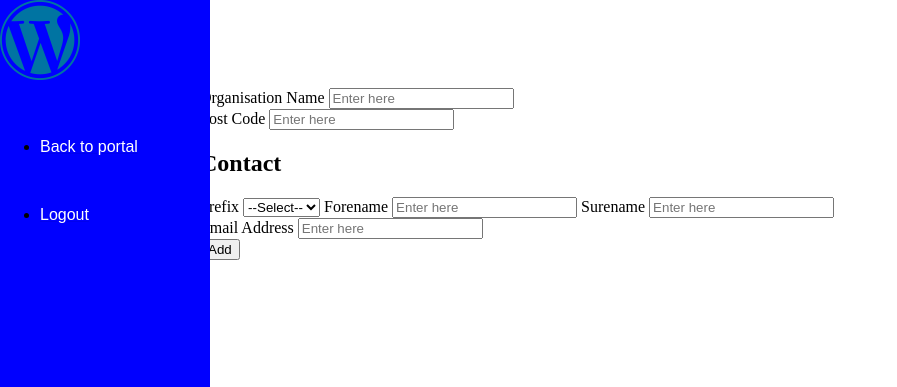
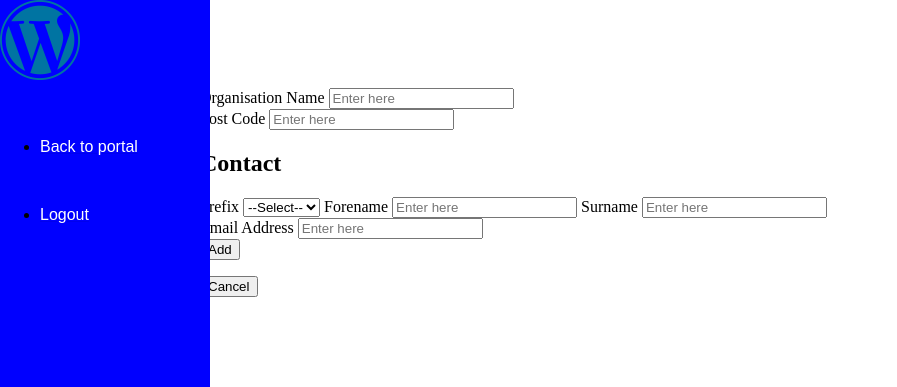
Before and after one commit to DanAlexCox/WCContactDB, a PHP site: page /addpartner.php in a window 1280 px wide. Shown: the top 387 px of the page, without its empty margins (0-897 px from the left). Run offline with PHP 8.4, Linux system fonts and the light colour scheme.

Commit message:
added cancel button and confirmation popup

```diff
--- a/staff_only/JS/script.js
+++ b/staff_only/JS/script.js
@@ -28,4 +28,10 @@ document.getElementById('emailForm').addEventListener('submit', async function (
         console.error("Error during password verification:", error);
         alert("An error occurred. Please try again.");
     }
-});
+});3
+
+function confirmPartner() {
+    // Display the confirmation popup
+    const userConfirmed = confirm("Are you sure you want to add this partner?");
+    return userConfirmed; // Proceed if "Yes" (true), cancel if "No" (false)
+}
--- a/staff_only/addpartner.php
+++ b/staff_only/addpartner.php
@@ -34,32 +34,40 @@ if(isset($_GET['msg'])){
     <body>
 
     <?php
-        //Make the form (Partner_name(organisation), address (postcode for now only), representative (prefix, first name, last name), representative email)
+        //Make the form (Partner_name(organisation), address (postcode for now only), representative (prefix, first name, last name), representative email (done))
             ?>
-        <form method="post" action="addpartner.php">
+            <form method="post" action="addpartner.php" id="partnerForm" onsubmit="return confirmPartner();" class="adptnr">
                 <label for class="org">Organisation Name</label>
                 <input type="text" name="Organisation" class="org" placeholder="Enter here" required><br>
                 <!--post code only, later add more detail address -->
                 <label for class="pcode">Post Code</label>
                 <input type="text" name="Postcode" class="pcode" placeholder="Enter here" required><br>
                 <h2>Contact</h2>
-            <label for="Prefix">Prefix</label>
+                <label for class="prefx">Prefix</label>
                 <select name="Prefix" class="prefx" id="prefixDropdown" required>
                     <option value="">--Select--</option>
                     <option value="Mr">Mr</option>
                     <option value="Mrs">Mrs</option>
+                    <option value="Miss">Miss</option>
+                    <option value="Dr">Dr</option>
+                    <option value="Prof">Prof</option>
+                    <option value="Other">Other</option>
                 </select>
                 <label for class="Forenm">Forename</label>
                 <input type="text" name="Forename" class="Fornm" placeholder="Enter here" required>
-            <label for class="Surenm">Surename</label>
-            <input type="text" name="Surename" class="Surenm" placeholder="Enter here" required><br>
-
+                <label for class="Surnm">Surname</label>
+                <input type="text" name="Surname" class="Surnm" placeholder="Enter here" required><br>
                 <label for class="contacteml">Email Address</label>
                 <input type="text" name="EmailAddress" class="contacteml" placeholder="Enter here" required><br>
                 <button type="submit">Add</button>
             </form>
             <?php
-        //submit popup are you sure "Yes" submit, "No" back to partner.php
+        //cancel button back to partner.php, submit popup are you sure "Yes" submit, "No" undo submit
+            ?>
+            <a href="partner.php"><button name="cancelAdd">Cancel</button></a>
+            <?php
+            //see form onsubmit
+
         //make pdo query with sql injection prevention
         //popup successfully added partner, send back to partner.php
     ?>
```
Lines whose indentation alone changed are shown as unchanged.
